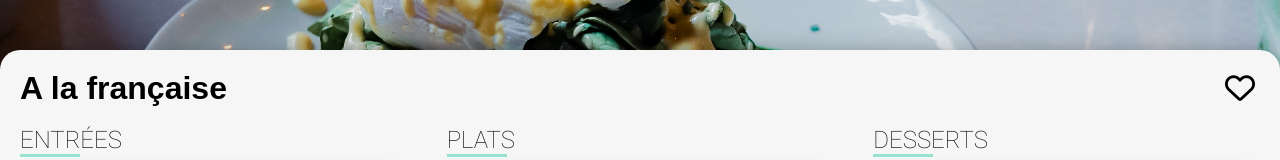
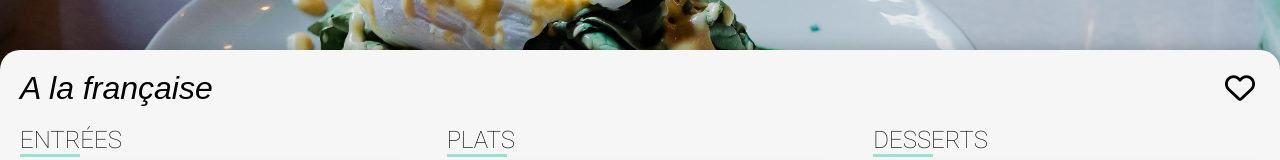
Before and after one commit to jordanricaut/JordanRicaut_3_25122020, a plain HTML site: page francaise.html in a window 1280 px wide. Shown: the part 209-369 px from the top of the page. Drawn offline with Linux system fonts and the light colour scheme; a web font is replaced by a local one.

Commit message:
Modification sur le fichier font pour charger les polices sur les différents navigateurs

```diff
--- a/assets/sass/base/_font.scss
+++ b/assets/sass/base/_font.scss
@@ -1,8 +1,12 @@
 * {
     font-family: "Roboto", sans-serif;
+    font-style: normal;
+    font-display: swap;
 }
 .shrikhand {
   font-family: "Shrikhand", sans-serif;
+  font-weight: normal;
+  font-style: italic;
 }
 @font-face {
     font-family: 'Roboto';
@@ -118,5 +122,5 @@
         url('../fonts/Shrikhand-Regular.woff') format('woff');
     font-weight: normal;
     font-style: italic;
-    font-display: swap;
+    /*font-display: swap;*/
 }
```
Also changed, not shown: assets/css/main.css, 1 other file.
